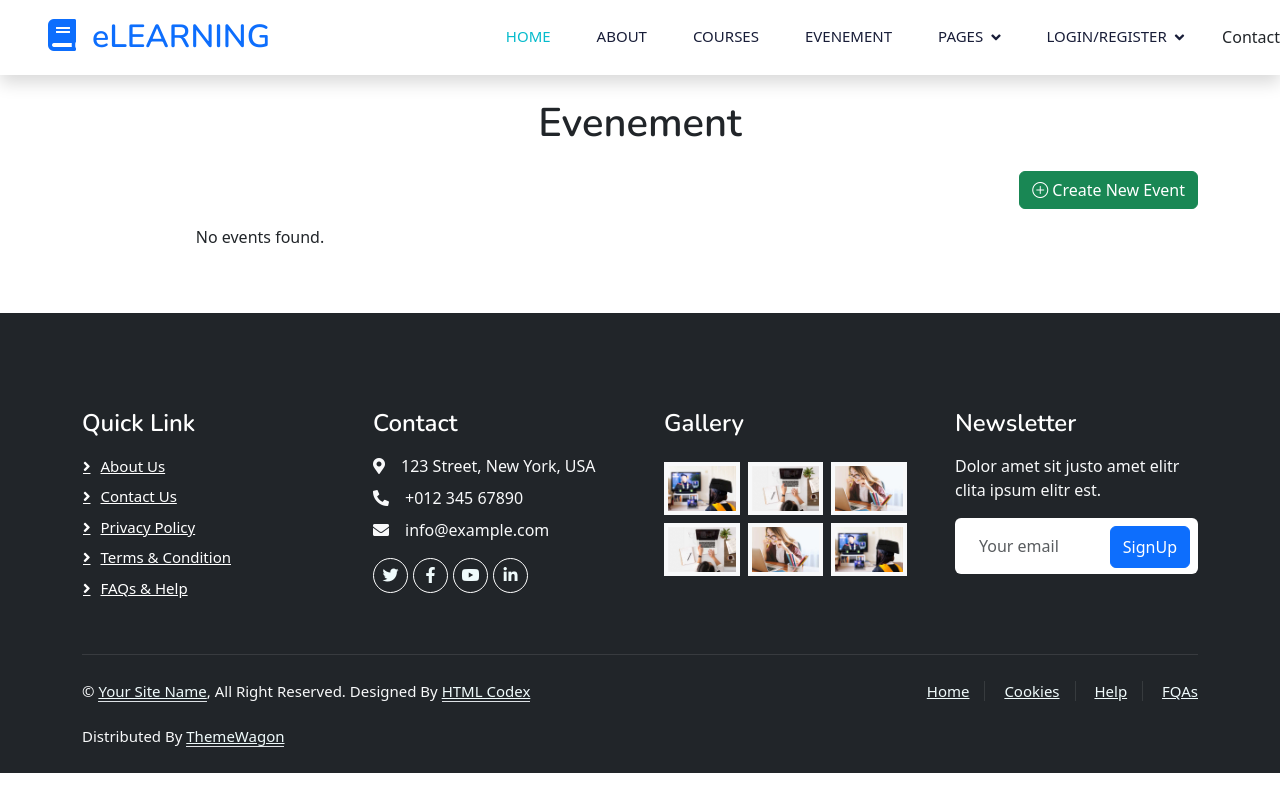
After one commit to m2l33k/techPioneers, a Symfony app: template templates/evenement/index1.html.twig in a window 1280 px wide. The commit adds this page. Run offline with Twig, Linux system fonts and the light colour scheme; the template is opened without the code that fills it, so the values that code supplies are empty; some libraries are stand-ins or nearby versions.

```diff
--- a/templates/base.html.twig
+++ b/templates/base.html.twig
@@ -60,8 +60,8 @@
             <div class="navbar-nav ms-auto p-4 p-lg-0">
                 <a href="{{path('app_home')}}" class="nav-item nav-link active">Home</a>
                 <a href="{{path('app_about')}}" class="nav-item nav-link">About</a>
-               <a href="{{path('app_Courses')}}" class="nav-item nav-link">Courses</a>
-               <a href="{{path('app_Evenement')}}" class="nav-item nav-link">Evenement</a>
+               <a href="{{path('app_cours')}}" class="nav-item nav-link">Courses</a>
+               <a href="{{path('app_event1')}}" class="nav-item nav-link">Evenement</a>
 
                 <div class="nav-item dropdown">
                     <a href="#" class="nav-link dropdown-toggle" data-bs-toggle="dropdown">Pages</a>
--- /dev/null
+++ b/templates/evenement/index1.html.twig
@@ -0,0 +1,66 @@
+{% extends 'base.html.twig' %}
+
+{% block title %}Evenement Index{% endblock %}
+
+{% block body %}
+<div class="container my-4">
+    <h1 class="text-center mb-4">Evenement </h1>
+
+    <div class="text-end mb-3">
+        <a href="{{ path('app_evenement_new') }}" class="btn btn-success">
+            <i class="bi bi-plus-circle"></i> Create New Event
+        </a>
+    </div>
+
+    <div class="row row-cols-1 row-cols-md-2 row-cols-lg-3 g-4">
+        {% for evenement in evenements %}
+            <div class="col">
+                <div class="card h-100 shadow-sm">
+                    <!-- Event Image -->
+                    <img
+                        src="{{asset('./img/upcoming-events-png-226737-events-png-1679830-free-cliparts-events-png-920_868-3432046203.png') }}"
+                        class="card-img-top"
+                        alt="{{ evenement.TitreEvenement }}"
+                        style="height: 200px; object-fit: cover;"
+                    >
+
+                    <!-- Event Header -->
+                    <div class="card-header bg-primary text-white">
+                        <h5 class="card-title">{{ evenement.TitreEvenement }}</h5>
+                    </div>
+
+                    <!-- Event Body -->
+                    <div class="card-body">
+                        <p class="card-text">
+                            <strong>Date:</strong> {{ evenement.DateEvenement ? evenement.DateEvenement|date('Y-m-d H:i:s') : 'N/A' }}<br>
+                            <strong>Organized By:</strong> {{ evenement.OrganisateurEvenement }}<br>
+                            <strong>Location:</strong> {{ evenement.LieuEvenement }}<br>
+                        </p>
+                        <p class="card-text">{{ evenement.DescriptionEvenement }}</p>
+                        {% if evenement.lienEvenement %}
+                            <a href="{{ evenement.lienEvenement }}" target="_blank" class="btn btn-link">Event Link</a>
+                        {% endif %}
+                    </div>
+
+                    <!-- Card Footer -->
+                    <div class="card-footer text-center">
+                        <a href="{{ path('app_evenement_show', {'idEvenement': evenement.idEvenement}) }}" class="btn btn-info btn-sm">
+                            <i class="bi bi-eye"></i> Show
+                        </a>
+                        <a href="{{ path('app_evenement_edit', {'idEvenement': evenement.idEvenement}) }}" class="btn btn-primary btn-sm">
+                            <i class="bi bi-pencil"></i> Edit
+                        </a>
+                        <button class="btn btn-success btn-sm">
+                            <i class="bi bi-check-circle"></i> Participate
+                        </button>
+                    </div>
+                </div>
+            </div>
+        {% else %}
+            <div class="col text-center">
+                <p>No events found.</p>
+            </div>
+        {% endfor %}
+    </div>
+</div>
+{% endblock %}
```
Also changed, not shown: src/Controller/CoursController.php (+10 -0 lines), src/Controller/EvenementController.php (+9 -0 lines), templates/cours/index1.html.twig (added, +30 -0 lines).
